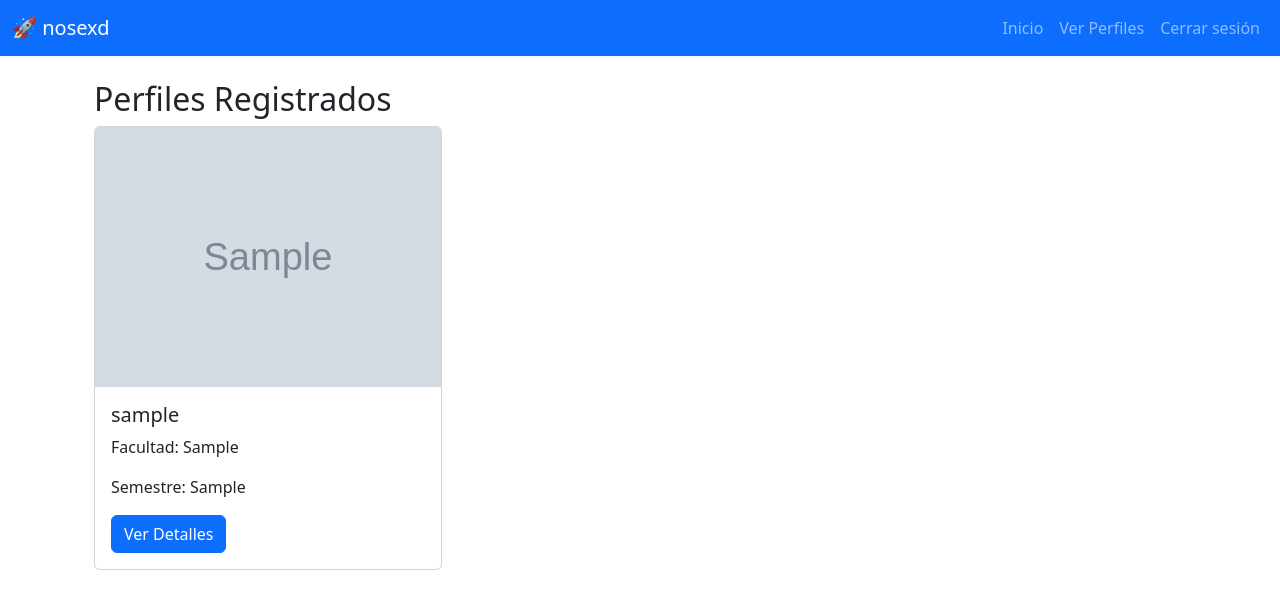
After one commit to BillGutierrezVega/nosexd, a Django app: page /perfiles/ in a window 1280 px wide. The commit adds this page. Shown: the top 609 px of the page. Run offline with Django 5.2, Linux system fonts and the light colour scheme; a user stored in the database is signed in; tables that the repository leaves empty hold one stand-in row (values such as "Sample post"); grey boxes marked "Sample" are stand-in pictures.

```diff
--- a/nosexd/cuentas/templates/base/base.html
+++ b/nosexd/cuentas/templates/base/base.html
@@ -7,6 +7,7 @@
     <title>{% block title %}Nosexd{% endblock %}</title>
     <link href="https://cdn.jsdelivr.net/npm/bootstrap@5.3.0/dist/css/bootstrap.min.css" rel="stylesheet">
     <link rel="stylesheet" href="{% static 'css/style.css' %}">
+    <script src="https://cdn.jsdelivr.net/npm/bootstrap@5.3.3/dist/js/bootstrap.bundle.min.js"></script>
 </head>
 <body>
     {% include 'base/nav.html' %}
--- a/nosexd/cuentas/templates/base/nav.html
+++ b/nosexd/cuentas/templates/base/nav.html
@@ -17,6 +17,9 @@
                     <li class="nav-item">
                         <a class="nav-link" href="{% url 'dashboard' %}">Inicio</a>
                     </li>
+                        <li class="nav-item">
+                        <a class="nav-link" href="{% url 'profile_list' %}">Ver Perfiles</a>
+                    </li>
                     <li class="nav-item">
                         <a class="nav-link" href="{% url 'logout' %}">Cerrar sesión</a>
                     </li>
--- /dev/null
+++ b/nosexd/cuentas/templates/cuentas/profile_list.html
@@ -0,0 +1,31 @@
+{% extends 'base/base.html' %}
+{% load static %}
+
+{% block title %}Perfiles Registrados{% endblock %}
+
+{% block content %}
+<div class="container mt-4">
+  <h2>Perfiles Registrados</h2>
+  <div class="row">
+    {% for perfil in perfiles %}
+      <div class="col-md-4 mb-3">
+        <div class="card h-100">
+          {% if perfil.profile_picture %}
+            <img src="{{ perfil.profile_picture.url }}" class="card-img-top profile-image" alt="Foto de perfil">
+          {% else %}
+            <img src="{% static 'img/default-profile.png' %}" class="card-img-top" alt="Sin foto">
+          {% endif %}
+          <div class="card-body">
+            <h5 class="card-title">{{ perfil.user.username }}</h5>
+            <p class="card-text">Facultad: {{ perfil.faculty }}</p>
+            <p class="card-text">Semestre: {{ perfil.semester }}</p>
+            <a href="{% url 'profile_detail' perfil.pk %}" class="btn btn-primary">Ver Detalles</a>
+          </div>
+        </div>
+      </div>
+    {% empty %}
+      <p>No hay perfiles disponibles.</p>
+    {% endfor %}
+  </div>
+</div>
+{% endblock %}
--- a/nosexd/cuentas/urls.py
+++ b/nosexd/cuentas/urls.py
@@ -2,10 +2,12 @@ from django.urls import path
 from . import views
 
 urlpatterns = [
-    path('', views.home, name='home'),  # Ruta principal
+    path('', views.home, name='home'),
     path('login/', views.login_view, name='login'),
     path('logout/', views.logout_view, name='logout'),
     path('register/step1/', views.register_step1, name='register_step1'),
     path('register/step2/', views.register_step2, name='register_step2'),
     path('dashboard/', views.dashboard, name='dashboard'),
+    path('perfiles/', views.profile_list, name='profile_list'),
+    path('perfiles/<int:pk>/', views.profile_detail, name='profile_detail'),
 ]
--- a/nosexd/cuentas/views.py
+++ b/nosexd/cuentas/views.py
@@ -1,4 +1,4 @@
-from django.shortcuts import render, redirect
+from django.shortcuts import render, redirect, get_object_or_404
 from django.contrib.auth import authenticate, login, logout
 from django.contrib.auth.decorators import login_required
 from .forms import UserRegisterForm, ProfileForm, LoginForm
@@ -62,6 +62,15 @@ def logout_view(request):
     logout(request)
     return redirect('login')
 
-
 def home(request):
     return render(request, 'cuentas/home.html')
+
+@login_required
+def profile_list(request):
+    perfiles = Profile.objects.select_related('user').all()
+    return render(request, 'cuentas/profile_list.html', {'perfiles': perfiles})
+
+@login_required
+def profile_detail(request, pk):
+    profile = get_object_or_404(Profile, pk=pk)
+    return render(request, 'cuentas/profile_detail.html', {'profile': profile})
```
Also changed, not shown: nosexd/cuentas/templates/cuentas/profile_detail.html (added, +16 -0 lines).
